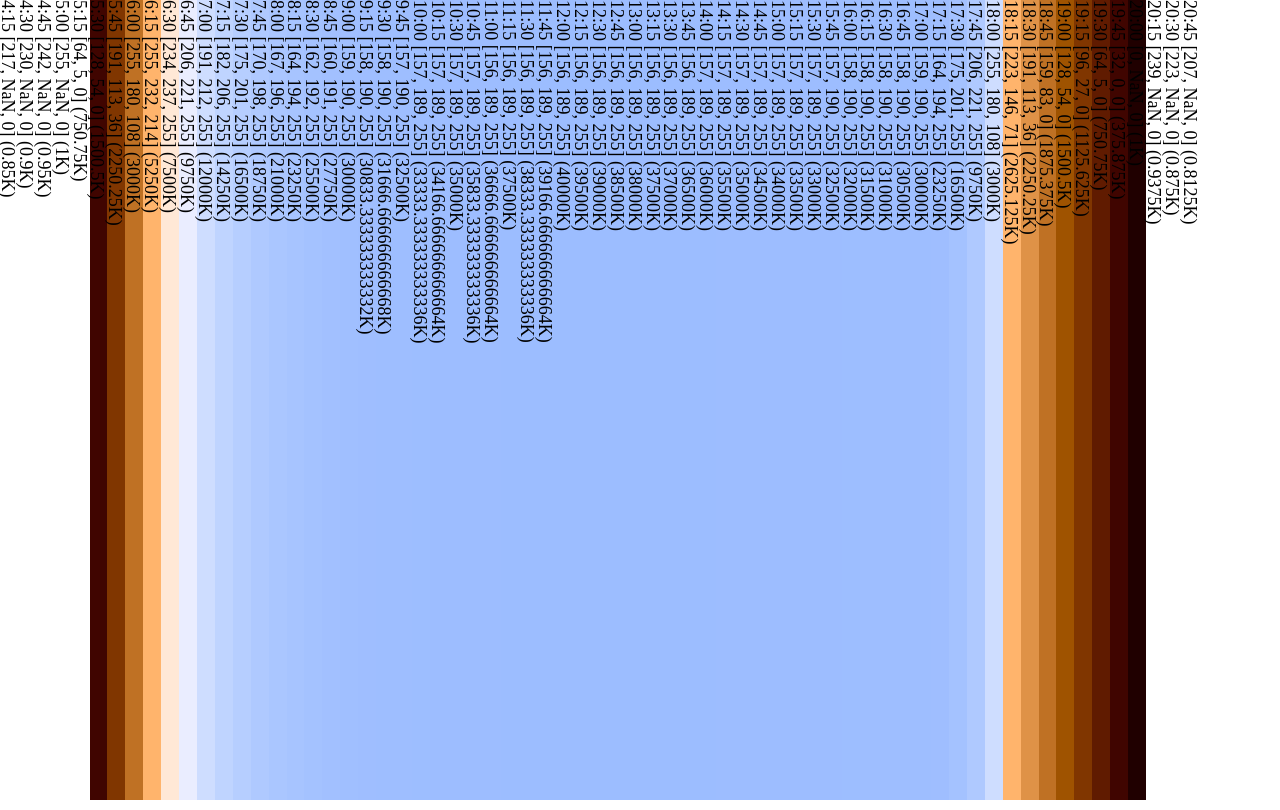
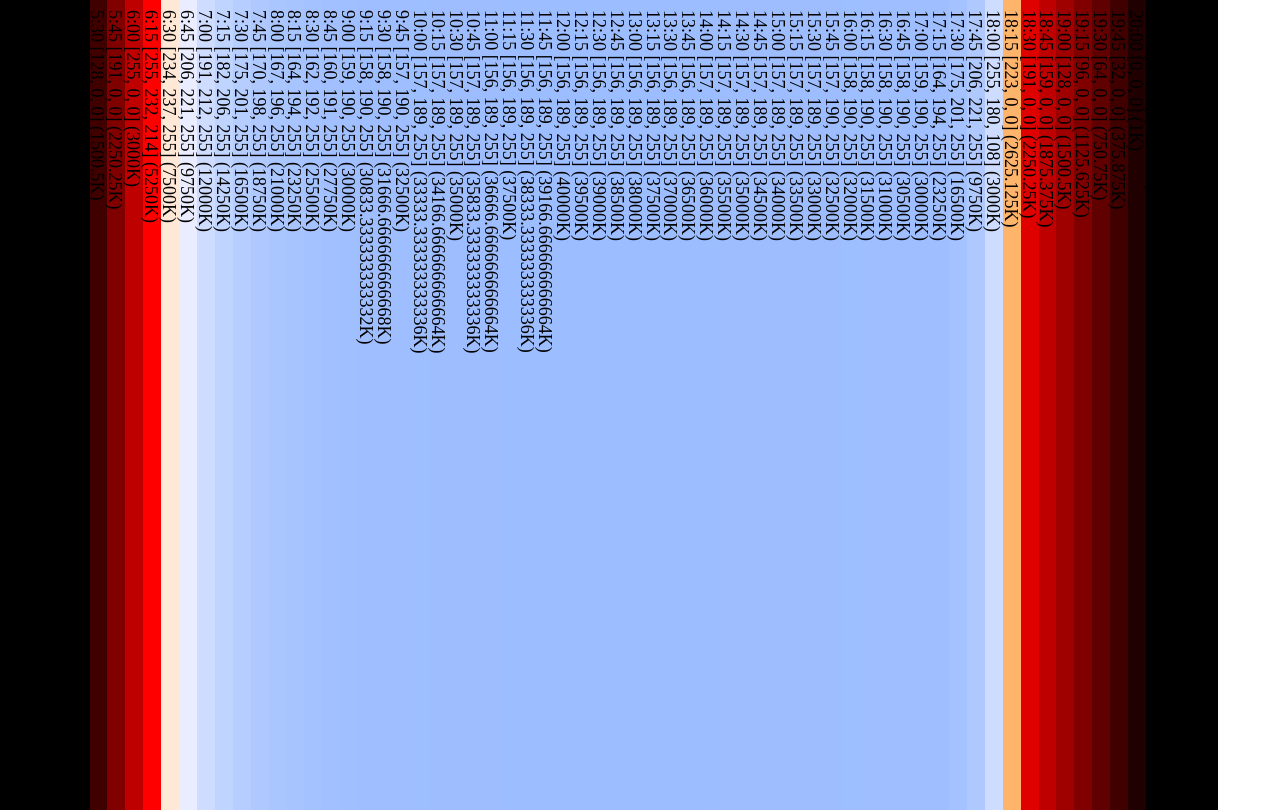
Before and after one commit to AlphaGit/random-javascript, a plain HTML site: page living-landscape/index.html in a window 1280 px wide. Drawn offline with Linux system fonts and the light colour scheme.

Commit message:
Some refactors

```diff
--- a/living-landscape/living-landscape.js
+++ b/living-landscape/living-landscape.js
@@ -61,32 +61,38 @@ function rgbFromTemperature(kelvinTemperature) {
     }
   }
 
-  return { red: Math.round(red), blue: Math.round(blue), green: Math.round(green), temperature: kelvinTemperature };
+  return { red: Math.round(red) || 0, blue: Math.round(blue) || 0, green: Math.round(green) || 0, temperature: kelvinTemperature };
 }
 
-var thousandKColor = rgbFromTemperature(1000);
-function colorForTime(secondsSinceMidnight) {
-  var hundredsOfSeconds = secondsSinceMidnight / 100;
+var mixWith_replaceWithBlack = { red: 0  , green: 0  , blue: 0  , method: 'replace' };
+var mixWith_fadeIntoRed =      { red: 0  , green: 0  , blue: 0  , method: 'fadeIn'  };
 
-  var temperatureRanges = [
-    { fromTime: 0   /* 12 AM */, toTime: 180 /*  5 AM */, fromTemp: 0    , toTemp: 1    , fadeToR: 0    , fadeToG: 0   , fadeToB: 0    },
-    { fromTime: 180 /*  5 AM */, toTime: 216 /*  6 AM */, fromTemp: 1    , toTemp: 3000 , fadeToR: 0    , fadeToG: 0   , fadeToB: 0    },
-    { fromTime: 216 /*  6 AM */, toTime: 324 /*  9 AM */, fromTemp: 3000 , toTemp: 30000, fadeToR: null , fadeToG: null, fadeToB: null },
-    { fromTime: 324 /*  9 AM */, toTime: 432 /* 12 PM */, fromTemp: 30000, toTemp: 40000, fadeToR: null , fadeToG: null, fadeToB: null },
-    { fromTime: 432 /* 12 PM */, toTime: 612 /*  5 PM */, fromTemp: 40000, toTemp: 30000, fadeToR: null , fadeToG: null, fadeToB: null },
-    { fromTime: 612 /*  5 PM */, toTime: 648 /*  6 PM */, fromTemp: 30000, toTemp: 3000 , fadeToR: null , fadeToG: null, fadeToB: null },
-    { fromTime: 648 /*  6 PM */, toTime: 720 /*  8 PM */, fromTemp: 3000 , toTemp: 1    , fadeToR: 0    , fadeToG: 0   , fadeToB: 0    },
-    { fromTime: 720 /*  8 PM */, toTime: 864 /* 12 AM */, fromTemp: 1    , toTemp: 0    , fadeToR: 0    , fadeToG: 0   , fadeToB: 0    }
-  ];
+var temperatureRanges = [
+  { fromTime: 0   /* 12 AM */, toTime: 180 /*  5 AM */, fromTemp: 0    , toTemp: 1    , mixWith: mixWith_replaceWithBlack },
+  { fromTime: 180 /*  5 AM */, toTime: 216 /*  6 AM */, fromTemp: 1    , toTemp: 3000 , mixWith: mixWith_fadeIntoRed      },
+  { fromTime: 216 /*  6 AM */, toTime: 324 /*  9 AM */, fromTemp: 3000 , toTemp: 30000, mixWith: null                     },
+  { fromTime: 324 /*  9 AM */, toTime: 432 /* 12 PM */, fromTemp: 30000, toTemp: 40000, mixWith: null                     },
+  { fromTime: 432 /* 12 PM */, toTime: 612 /*  5 PM */, fromTemp: 40000, toTemp: 30000, mixWith: null                     },
+  { fromTime: 612 /*  5 PM */, toTime: 648 /*  6 PM */, fromTemp: 30000, toTemp: 3000 , mixWith: null                     },
+  { fromTime: 648 /*  6 PM */, toTime: 720 /*  8 PM */, fromTemp: 3000 , toTemp: 1    , mixWith: mixWith_fadeIntoRed      },
+  { fromTime: 720 /*  8 PM */, toTime: 864 /* 12 AM */, fromTemp: 1    , toTemp: 0    , mixWith: mixWith_replaceWithBlack }
+];
 
+function findTemperatureRangeForTime(hundredsOfSecondsSinceMidnight) {
   var i = 0;
 
+  var tempRange;
   do {
-    var tempRange = temperatureRanges[i++];
-    if (tempRange.fromTime <= hundredsOfSeconds && hundredsOfSeconds <= tempRange.toTime)
+    tempRange = temperatureRanges[i];
+    if (tempRange.fromTime <= hundredsOfSecondsSinceMidnight && hundredsOfSecondsSinceMidnight <= tempRange.toTime)
       break;
+    i++;
   } while (i < temperatureRanges.length);
 
+  return (i < temperatureRanges.length) ? tempRange : null;
+}
+
+function calculateProportionalTemperatureForRange(tempRange, hundredsOfSecondsSinceMidnight) {
   // my middle school math notes, hehe...
   //       250
   // 216 ----- 324
@@ -102,22 +108,48 @@ function colorForTime(secondsSinceMidnight) {
 
   var tempDiff = tempRange.toTemp - tempRange.fromTemp;
   var timeDiff = tempRange.toTime - tempRange.fromTime;
-  var actualTimeDiff = hundredsOfSeconds - tempRange.fromTime;
+  var actualTimeDiff = hundredsOfSecondsSinceMidnight - tempRange.fromTime;
   var tempOffset = actualTimeDiff * tempDiff / timeDiff;
-  var temperatureInKelvin = tempOffset + tempRange.fromTemp;
+  return tempOffset + tempRange.fromTemp;
+}
 
-  var currentTemperatureColor = rgbFromTemperature(temperatureInKelvin);
-  if (tempRange.fadeToR == null && tempRange.fadeToG == null && tempRange.fadeToB == null) {
+function colorForTime(secondsSinceMidnight) {
+  var hundredsOfSeconds = secondsSinceMidnight / 100;
+
+  var tempRange = findTemperatureRangeForTime(hundredsOfSeconds);
+  var currentTemperature = calculateProportionalTemperatureForRange(tempRange, hundredsOfSeconds);
+
+  var currentTemperatureColor = rgbFromTemperature(currentTemperature);
+  if (tempRange.mixWith == null) {
     return currentTemperatureColor;
-  } else {
-    var maxTempForRange = Math.max(tempRange.fromTemp, tempRange.toTemp);
-    // TODO mix considering fadeToR, fadeToG, fadeToB
-    return {
-      red: Math.round(currentTemperatureColor.red * (temperatureInKelvin / maxTempForRange)),
-      green: Math.round(currentTemperatureColor.green * (temperatureInKelvin / maxTempForRange)),
-      blue: Math.round(currentTemperatureColor.blue * (temperatureInKelvin / maxTempForRange)),
-      temperature: temperatureInKelvin
-    };
+  }
+
+  switch(tempRange.mixWith.method) {
+    case 'replace':
+      return {
+        red: tempRange.mixWith.red,
+        green: tempRange.mixWith.green,
+        blue: tempRange.mixWith.blue,
+        temperature: currentTemperature
+      };
+    case 'fadeIn':
+      var maxTempForRange = Math.max(tempRange.fromTemp, tempRange.toTemp);
+      var closenessToMaxTemp = currentTemperature / maxTempForRange; // 0 to 1: closest to 1 => closest to max temp
+
+      var minRed = Math.min(currentTemperatureColor.red, tempRange.mixWith.red);
+      var minGreen = Math.min(currentTemperatureColor.green, tempRange.mixWith.green);
+      var minBlue = Math.min(currentTemperatureColor.blue, tempRange.mixWith.blue);
+
+      var redDiff = Math.abs(currentTemperatureColor.red - tempRange.mixWith.red);
+      var greenDiff = Math.abs(currentTemperatureColor.green - tempRange.mixWith.green);
+      var blueDiff = Math.abs(currentTemperatureColor.blue - tempRange.mixWith.blue);
+
+      return {
+        red: Math.round(minRed + redDiff * closenessToMaxTemp),
+        green: Math.round(minGreen * greenDiff * closenessToMaxTemp),
+        blue: Math.round(minBlue * blueDiff * closenessToMaxTemp),
+        temperature: currentTemperature
+      };
   }
 }
 
--- a/living-landscape/styles.css
+++ b/living-landscape/styles.css
@@ -14,6 +14,7 @@ div {
 	float: left;
 	width: 1.4%;
 	height: 100%;
+	padding-top: 10px;
 }
 
 p {
```
